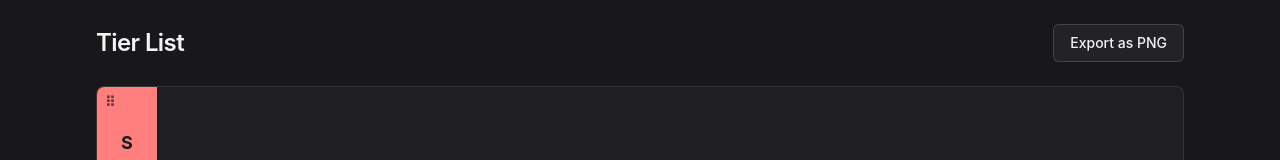
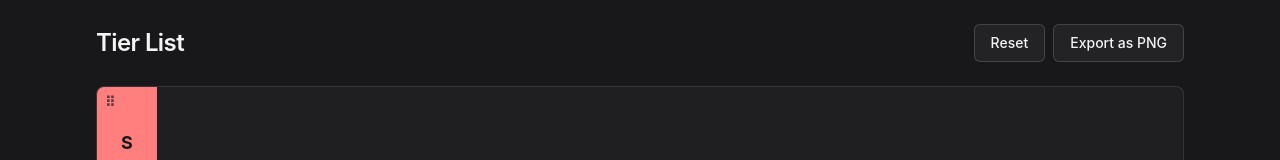
Before and after one commit to Md-Talim/tierlist, a React (Vite) app: page / in a window 1280 px wide. Shown: the top 160 px of the page. Built offline with nearby package versions, Linux system fonts and the light colour scheme.

Commit message:
Persist tier store and add Reset button

```diff
--- a/src/App.tsx
+++ b/src/App.tsx
@@ -17,7 +17,7 @@ import {
 import { CSS } from "@dnd-kit/utilities";
 import { nanoid } from "nanoid";
 import type { ChangeEvent, KeyboardEvent } from "react";
-import { useEffect, useMemo, useRef, useState } from "react";
+import { useCallback, useEffect, useMemo, useRef, useState } from "react";
 import SortableItem from "./components/SortableItem";
 import type { Tier } from "./store/useTierStore";
 import useTierStore from "./store/useTierStore";
@@ -215,6 +215,7 @@ function App() {
   const addTier = useTierStore((state) => state.addTier);
   const deleteTier = useTierStore((state) => state.deleteTier);
   const reorderTiers = useTierStore((state) => state.reorderTiers);
+  const resetStore = useTierStore((state) => state.resetStore);
 
   const [editingTierId, setEditingTierId] = useState<string | null>(null);
   const [editingLabel, setEditingLabel] = useState("");
@@ -260,7 +261,8 @@ function App() {
     return () => window.clearTimeout(timeoutId);
   }, [pasteMessage]);
 
-  const addImageFileToBank = async (file: File) => {
+  const addImageFileToBank = useCallback(
+    async (file: File) => {
       if (!file.type.startsWith("image/")) return;
       const dataUrl = await readFileAsDataUrl(file);
       addItem({
@@ -268,7 +270,9 @@ function App() {
         type: "image",
         content: dataUrl,
       });
-  };
+    },
+    [addItem],
+  );
 
   const handleImageInputChange = async (
     event: ChangeEvent<HTMLInputElement>,
@@ -304,7 +308,7 @@ function App() {
     return () => {
       document.removeEventListener("paste", listener);
     };
-  }, [addItem]);
+  }, [addImageFileToBank]);
 
   const handleAddTextItem = () => {
     const value = newTextItem.trim();
@@ -421,12 +425,29 @@ function App() {
             <h1 className="text-xl font-semibold tracking-tight sm:text-2xl">
               Tier List
             </h1>
+            <div className="flex items-center gap-2">
+              <button
+                type="button"
+                onClick={() => {
+                  if (
+                    window.confirm(
+                      "Are you sure you want to reset? This cannot be undone.",
+                    )
+                  ) {
+                    resetStore();
+                  }
+                }}
+                className="rounded-md border border-white/15 bg-white/5 px-4 py-2 text-sm font-medium text-zinc-100 transition hover:bg-white/10"
+              >
+                Reset
+              </button>
               <button
                 type="button"
                 className="rounded-md border border-white/15 bg-white/5 px-4 py-2 text-sm font-medium text-zinc-100 transition hover:bg-white/10"
               >
                 Export as PNG
               </button>
+            </div>
           </header>
 
           <section className="overflow-hidden rounded-lg border border-white/10 bg-zinc-800/50">
--- a/src/store/useTierStore.ts
+++ b/src/store/useTierStore.ts
@@ -1,4 +1,5 @@
 import { create } from "zustand";
+import { persist } from "zustand/middleware";
 
 type ItemType = "text" | "image";
 
@@ -75,7 +76,9 @@ const insertAtIndex = (
   return next;
 };
 
-const useTierStore = create<TierStore>((set) => ({
+const useTierStore = create<TierStore>()(
+  persist(
+    (set) => ({
       ...createDefaultState(),
 
       addItem: ({ id, type, content }) =>
@@ -146,8 +149,12 @@ const useTierStore = create<TierStore>((set) => ({
             tier.id === tierId
               ? {
                   ...tier,
-              ...(updates.label !== undefined ? { label: updates.label } : {}),
-              ...(updates.color !== undefined ? { color: updates.color } : {}),
+                  ...(updates.label !== undefined
+                    ? { label: updates.label }
+                    : {}),
+                  ...(updates.color !== undefined
+                    ? { color: updates.color }
+                    : {}),
                 }
               : tier,
           ),
@@ -162,6 +169,16 @@ const useTierStore = create<TierStore>((set) => ({
         set(() => ({
           ...createDefaultState(),
         })),
-}));
+    }),
+    {
+      name: "tierlist-state",
+      partialize: (state) => ({
+        tiers: state.tiers,
+        items: state.items,
+        bankItemIds: state.bankItemIds,
+      }),
+    },
+  ),
+);
 
 export default useTierStore;
```
Lines whose indentation alone changed are shown as unchanged.
